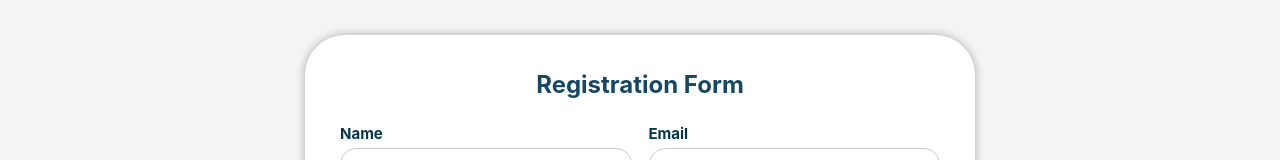
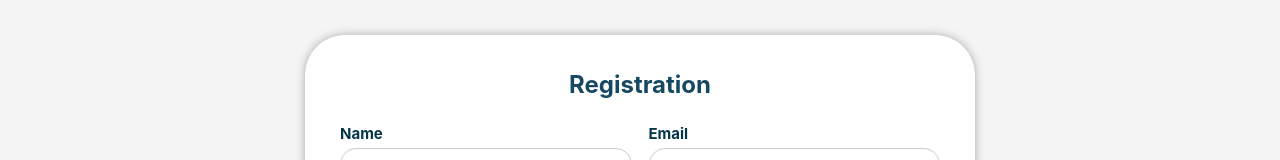
Before and after one commit to Khushi130404/MediRest, a React (Create React App) app: page /register in a window 1280 px wide. Shown: the part 150-310 px from the top of the page. Built offline with nearby package versions, Linux system fonts and the light colour scheme.

Commit message:
Templete Removed

```diff
--- a/src/components/Registration.js
+++ b/src/components/Registration.js
@@ -31,7 +31,7 @@ const Registration = () => {
   return (
     <div className={styles.container}>
       <form className={styles.form} onSubmit={handleSubmit}>
-        <h2>Registration Form</h2>
+        <h2>Registration</h2>
         <div className={styles.formGrid}>
           <div className={styles.formGroup}>
             <label>Name</label>
```
